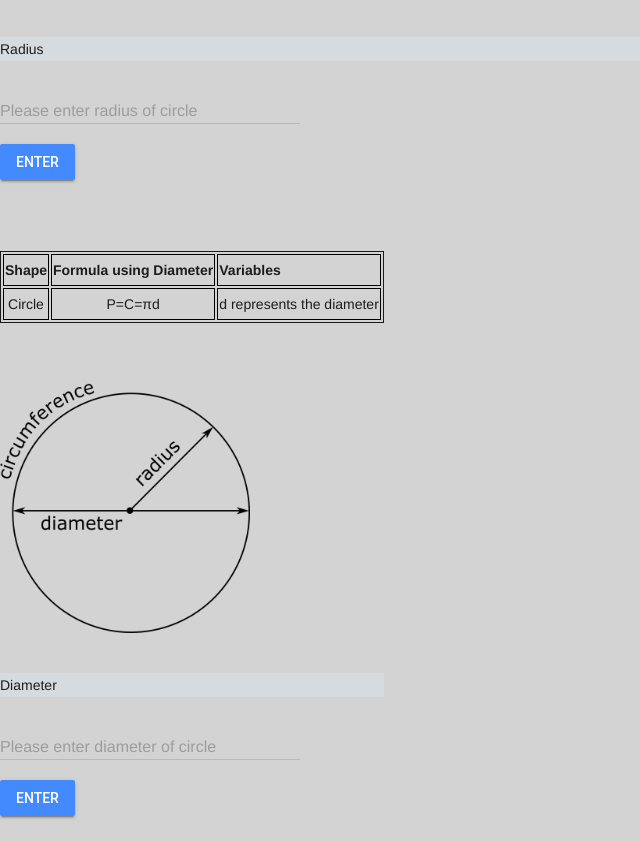
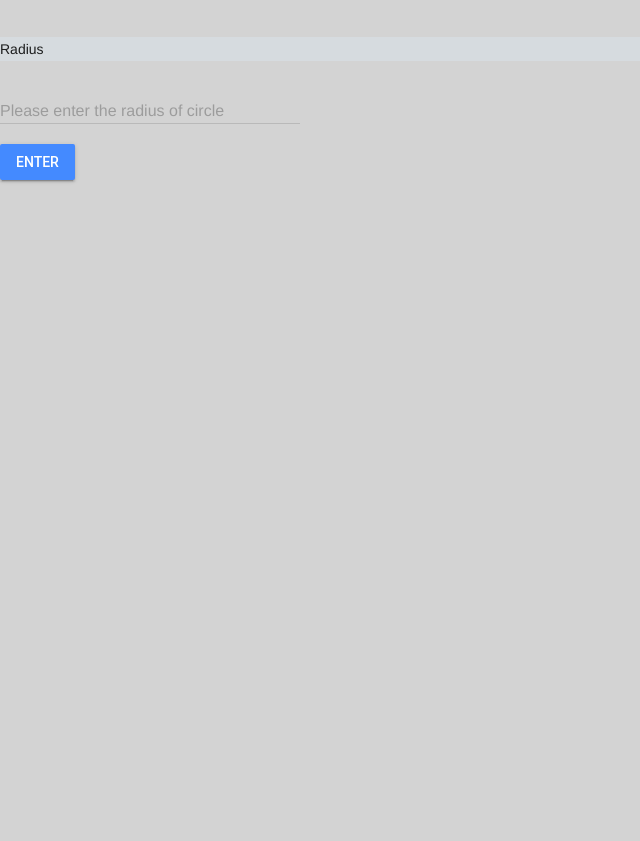
Before and after one commit to AvaVenturino/ICS20-Assignment-2-JS, a plain HTML site: page index.html in a window 1280 px wide. Shown: the part 489-1330 px from the top of the page, without its empty margins (0-640 px from the left). After the commit the page ends 800 px from the top, so only its background shows below. Drawn offline with nearby package versions, Linux system fonts and the light colour scheme.

Commit message:
deleted diameter code

```diff
--- a/index.html
+++ b/index.html
@@ -51,94 +51,17 @@
         <form action="#">
           <p>Radius</p>
           <div class="mdl-textfield mdl-js-textfield">
-            <input class="mdl-textfield__input" type="text" pattern="-?[0-9]*(\.[0-9]+)?" id="number-entered">
-            <label class="mdl-textfield__label" for="number-entered">Please enter radius of circle</label>
+            <input class="mdl-textfield__input" type="text" pattern="-?[0-9]*(\.[0-9]+)?" id="radius-of-circle">
+            <label class="mdl-textfield__label" for="radius-of-circle">Please enter the radius of circle</label>
             <span class="mdl-textfield__error">Input is not a number!</span>
           </div>
         </form>
         <!-- Raised button with ripple -->
-        <button class="mdl-button mdl-js-button mdl-button--raised mdl-js-ripple-effect mdl-button--accent" onclick="enterClicked()">
+        <button class="mdl-button mdl-js-button mdl-button--raised mdl-js-ripple-effect mdl-button--accent" onclick="calculate()">
           Enter
         </button>
         <br>
         <br>
-          <div id="address"></div>
+          <div id="circumference"></div>
         </main>
     </div>
-        <br>
-        <br>
-        <br>
-        <br>
-        <br>
-        <br>
-        <br>
-        <br>
-        <br>
-        <br>
-        <br>
-        <br>
-        <br>
-        <br>
-        <br>
-        <br>
-        <br>
-        <br>
-        <br>
-        <br>
-        <br>
-        <br>
-        <br>
-        <br>
-        <br>
-        <br>
-        <br>
-        <br>
-        <br>
-        <br>
-        <br>
-        <br>
-        <br>
-        <br>
-        <br>
-        <main class = "mdl-layout__content">
-        <br>
-        <br>
-      <table>
-      <tr>
-        <th>Shape</th>
-        <th>Formula using Diameter</th>
-        <th>Variables</th>
-      </tr>
-      <tr>
-        <td>Circle</td>
-        <td>P=C=πd</td>
-        <td>d represents the diameter</td>
-      </tr>
-    </table>
-        <br>
-        <br>
-        <br>
-        <img src="./images/circle-circumference-radius.png" alt="style" height="250" width="250">
-        <br>
-        <br>
-        <br>
-        <!-- Numeric Textfield -->
-        <form action="#">
-          <p>Diameter</p>
-          <div class="mdl-textfield mdl-js-textfield">
-            <input class="mdl-textfield__input" type="text" pattern="-?[0-9]*(\.[0-9]+)?" id="number-entered">
-            <label class="mdl-textfield__label" for="number-entered">Please enter diameter of circle</label>
-            <span class="mdl-textfield__error">Input is not a number!</span>
-          </div>
-        </form>
-        <!-- Raised button with ripple -->
-        <button class="mdl-button mdl-js-button mdl-button--raised mdl-js-ripple-effect mdl-button--accent" onclick="enterClicked2()">
-          Enter
-        </button>
-        <br>
-        <br>
-          <div id="address"></div>
-      </main>
-    </div>
-  </body>
-</html>
--- a/js/script.js
+++ b/js/script.js
@@ -0,0 +1,19 @@
+// Copyright (c) 2022 Ava Venturino All rights reserved
+//
+// Created by: Ava Venturino
+// Created on: Mar 2022
+// This file contains the JS functions for index.html
+
+'use strict'
+/**
+ * This function calculates the circumference of a circle.
+ */
+function calculate () {
+  // input
+  const radius = parseInt(document.getElementById("radius-of-circle").value)
+  // process
+  const circumference = 2 *(π * radius)
+  // output
+document.getElementById("circumference").innerHTML =
+    "The circumference is: " + circumference + ' cm²'
+}
```
